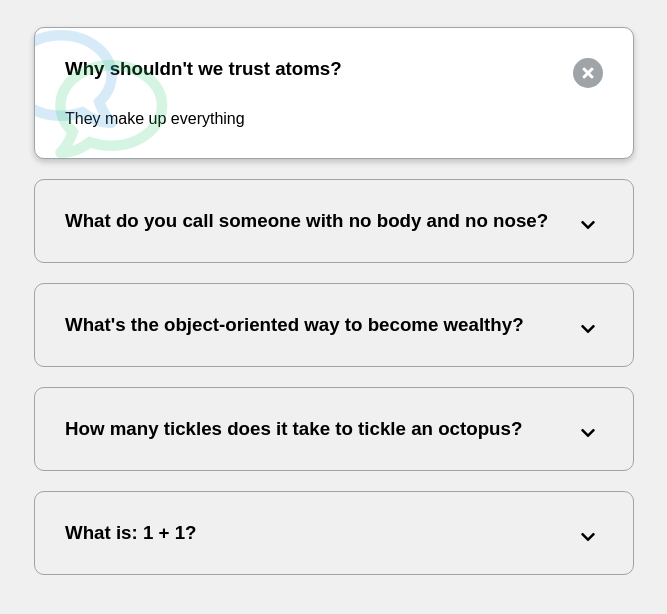
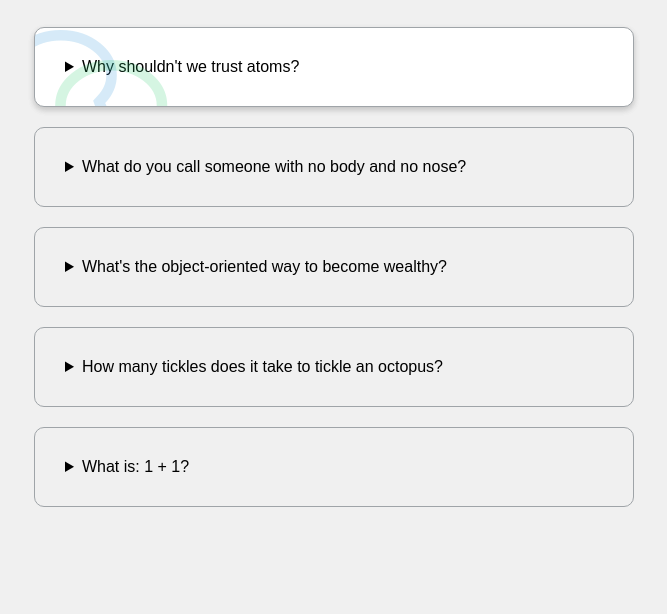
Before and after one commit to monosus-bhsstt/learning-web-development, a plain HTML site: page 12_faq-collapse/index.html in a window 1280 px wide. Shown: the part 90-704 px from the top of the page, without its empty margins (306-973 px from the left). Drawn offline with Linux system fonts and the light colour scheme; a web font is replaced by a local one.

Commit message:
issues#19:index.html(divタグをsummary/detailsタグへ)

```diff
--- a/12_faq-collapse/index.html
+++ b/12_faq-collapse/index.html
@@ -10,10 +10,10 @@
   <body>
     <h1>Frequently Asked Questions</h1>
     <div class="faq-container">
-      <div class="faq active">
-        <h3 class="faq-title">
+      <details class="faq active">
+        <summary class="faq-title">
           Why shouldn't we trust atoms?
-        </h3>
+        </summary>
 
         <p class="faq-text">
           They make up everything
@@ -23,12 +23,12 @@
           <i class="fas fa-chevron-down"></i>
           <i class="fas fa-times"></i>
         </button>
-      </div>
+      </details>
 
-      <div class="faq">
-        <h3 class="faq-title">
+      <details class="faq">
+        <summary class="faq-title">
           What do you call someone with no body and no nose?
-        </h3>
+        </summary>
         <p class="faq-text">
           Nobody knows.
         </p>
@@ -36,12 +36,12 @@
           <i class="fas fa-chevron-down"></i>
           <i class="fas fa-times"></i>
         </button>
-      </div>
+      </details>
 
-      <div class="faq">
-        <h3 class="faq-title">
+      <details class="faq">
+        <summary class="faq-title">
           What's the object-oriented way to become wealthy?
-        </h3>
+        </summary>
         <p class="faq-text">
           Inheritance.
         </p>
@@ -49,12 +49,12 @@
           <i class="fas fa-chevron-down"></i>
           <i class="fas fa-times"></i>
         </button>
-      </div>
+      </details>
 
-      <div class="faq">
-        <h3 class="faq-title">
+      <details class="faq">
+        <summary class="faq-title">
           How many tickles does it take to tickle an octopus?
-        </h3>
+        </summary>
         <p class="faq-text">
           Ten-tickles!
         </p>
@@ -62,12 +62,12 @@
           <i class="fas fa-chevron-down"></i>
           <i class="fas fa-times"></i>
         </button>
-      </div>
+      </details>
 
-      <div class="faq">
-        <h3 class="faq-title">
+      <details class="faq">
+        <summary class="faq-title">
           What is: 1 + 1?
-        </h3>
+        </summary>
         <p class="faq-text">
           Depends on who are you asking.
         </p>
@@ -75,7 +75,7 @@
           <i class="fas fa-chevron-down"></i>
           <i class="fas fa-times"></i>
         </button>
-      </div>
+      </details>
     </div>
     <script src="script.js"></script>
   </body>
```
